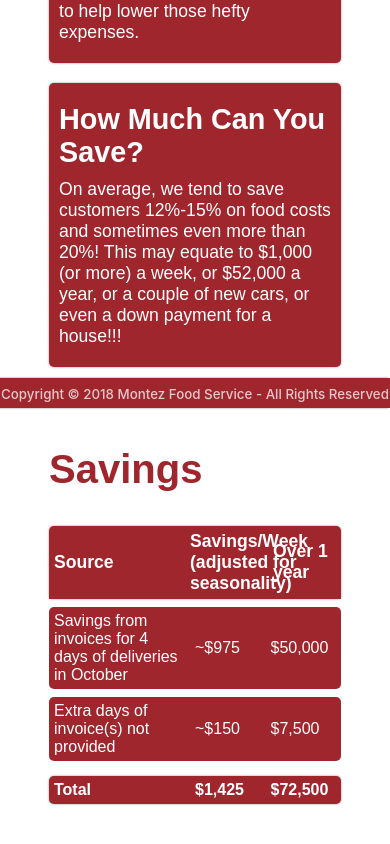
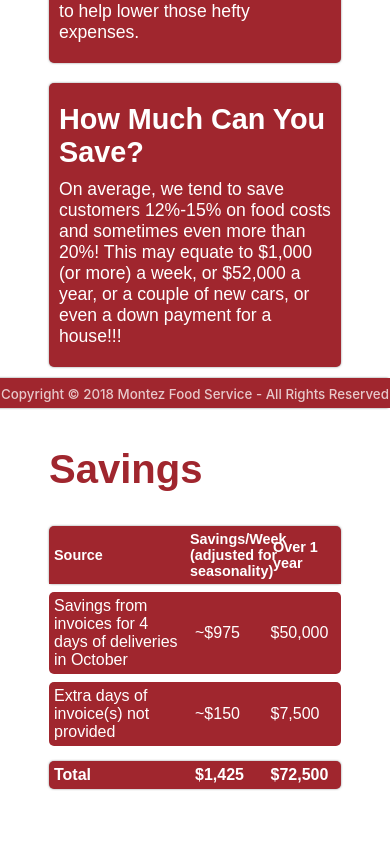
Before and after one commit to jgarcia4444/montez-food-service-web, a React (Create React App) app: page /cost-optimization in a window 390 px wide. Shown: the part 436-1280 px from the top of the page. Built offline with nearby package versions, Linux system fonts and the light colour scheme.

Commit message:
made the table headers a smaller font size when the phone screen size is smaller.

```diff
--- a/src/styles/costOptimization/CostOptimization.css
+++ b/src/styles/costOptimization/CostOptimization.css
@@ -139,4 +139,7 @@
         flex-direction: column;
         align-items: center;
     }
+    .table-headers {
+        font-size: 0.9em;
+    }
 }
```
